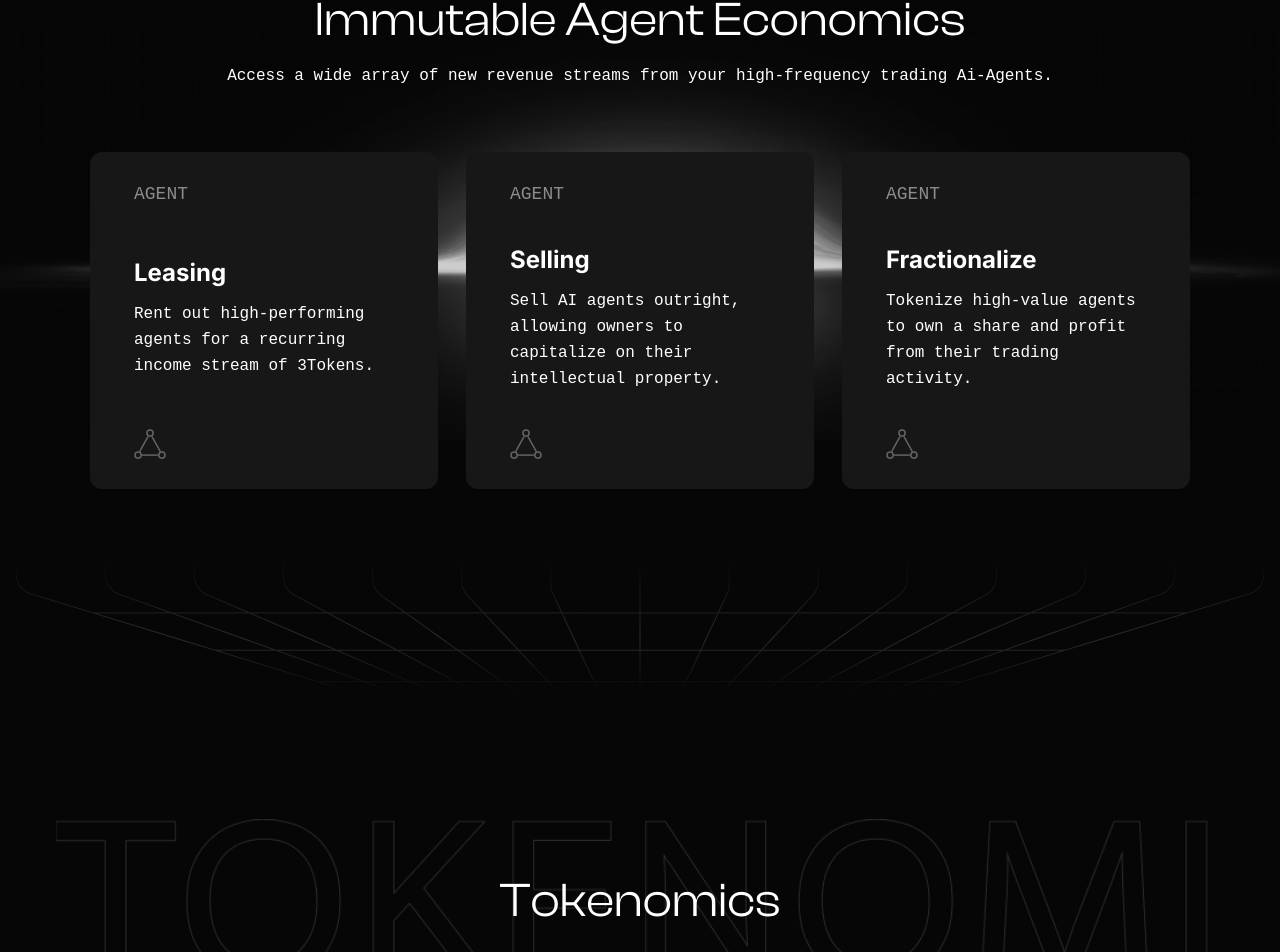
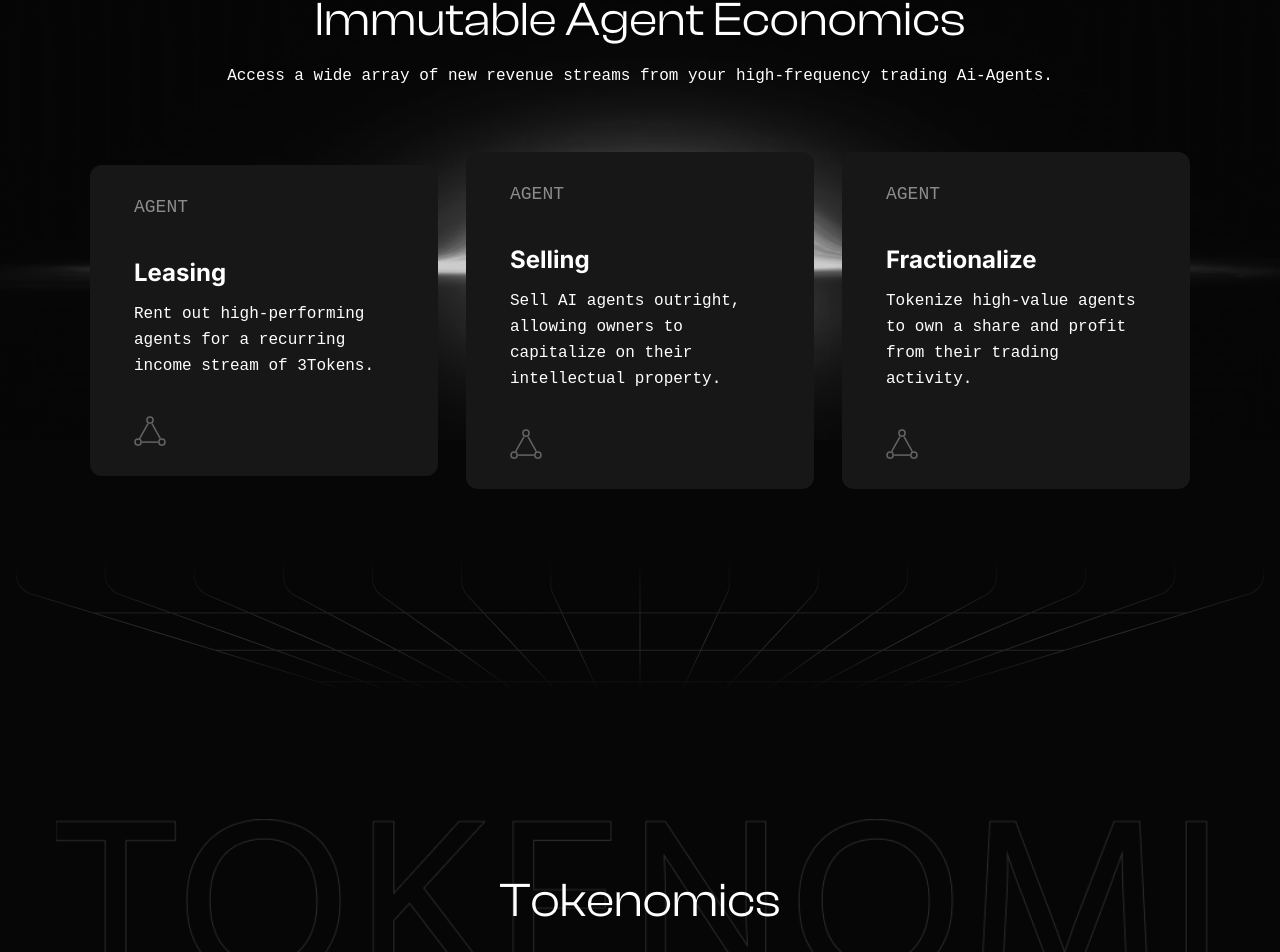
Before and after one commit to alif33/3token, a Next.js app: page / in a window 1280 px wide. Shown: the part 6700-7652 px from the top of the page. Built offline with nearby package versions, Linux system fonts and the light colour scheme.

Commit message:
agent economics centred

```diff
--- a/src/components/AgentEconomics.tsx
+++ b/src/components/AgentEconomics.tsx
@@ -9,7 +9,7 @@ const AgentEconomics: React.FC = () => {
             <div className="w-[80%] mx-auto text-center pt-3">
                 <h6 className="DM-mono text-base font-light">Access a wide array of new revenue streams from your high-frequency trading Ai-Agents.</h6>
             </div>
-            <div className="flex flex-col md:flex-row justify-center gap-7 mt-[64px]">
+            <div className="flex flex-col md:flex-row justify-center items-center gap-7 mt-[64px]">
                 {/* Card 1 */}
                 <div className="flex revenue-card flex-col justify-between w-[348px] bg-[#171717] py-7 px-11 rounded-xl gap-9">
                     <h5 className="DM-mono text-lg font-medium uppercase opacity-50">Agent</h5>
```
